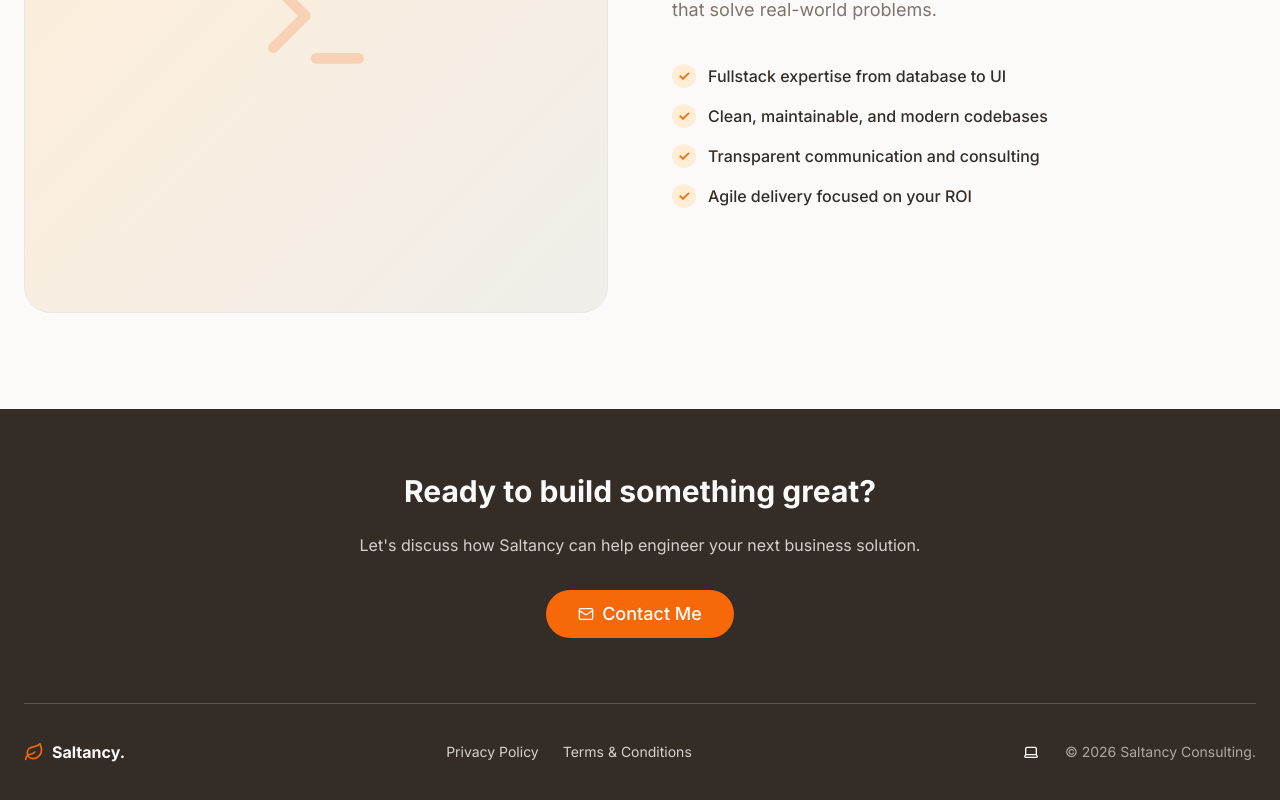
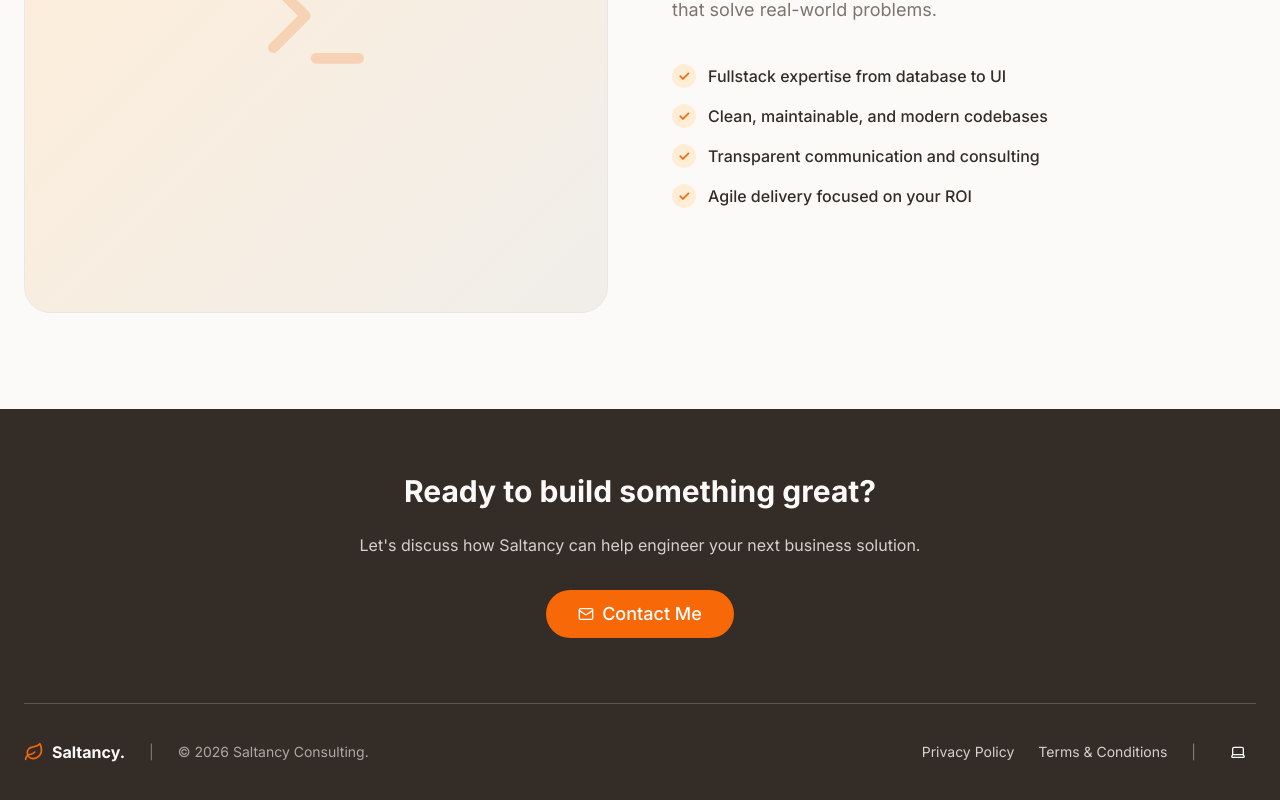
Before and after one commit to XiniDev/saltancy-web, a Next.js app: page / in a window 1280 px wide. Shown: the part 1803-2603 px from the top of the page. Built offline with nearby package versions, Linux system fonts and the light colour scheme.

Commit message:
fix footer

```diff
--- a/components/footer.tsx
+++ b/components/footer.tsx
@@ -14,13 +14,17 @@
         <Button size="lg" className="rounded-full text-lg px-8 py-6 flex items-center gap-2 mb-16 bg-primary text-primary-foreground hover:bg-primary/90">
           <Mail className="w-5 h-5" /> Contact Me
         </Button>
-
         <div className="w-full border-t border-background/20 pt-8 flex flex-col md:flex-row justify-between items-center gap-6 text-sm">
+          <div className="flex flex-col md:flex-row items-center gap-4 md:gap-6">
             <div className="flex items-center gap-2">
               <Leaf className="w-5 h-5 text-primary" />
               <span className="font-bold text-base">Saltancy.</span>
             </div>
+            <span className="hidden md:inline-block opacity-40">|</span>
+            <p className="opacity-60">© {new Date().getFullYear()} Saltancy Consulting.</p>
+          </div>
 
+          <div className="flex flex-col md:flex-row items-center gap-4 md:gap-6">
             <div className="flex items-center gap-6 opacity-80">
               <Link href="/privacy" className="hover:text-primary transition-colors">
                 Privacy Policy
@@ -29,10 +33,8 @@
                 Terms & Conditions
               </Link>
             </div>
-
-          <div className="flex items-center gap-4">
+            <span className="hidden md:inline-block opacity-40">|</span>
             <ThemeSwitcher inverted={true} />
-            <p className="opacity-60">© {new Date().getFullYear()} Saltancy Consulting.</p>
           </div>
 
         </div>
```
Lines whose indentation alone changed are shown as unchanged.
